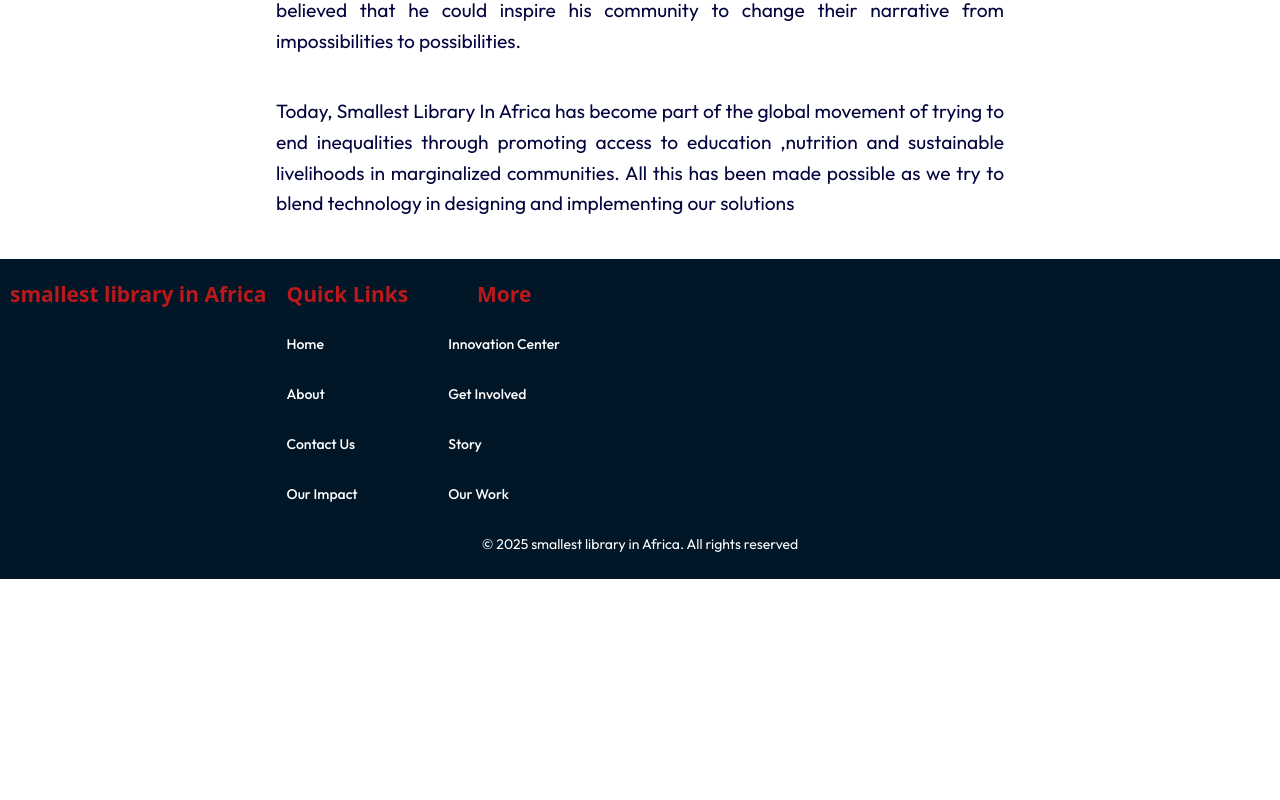
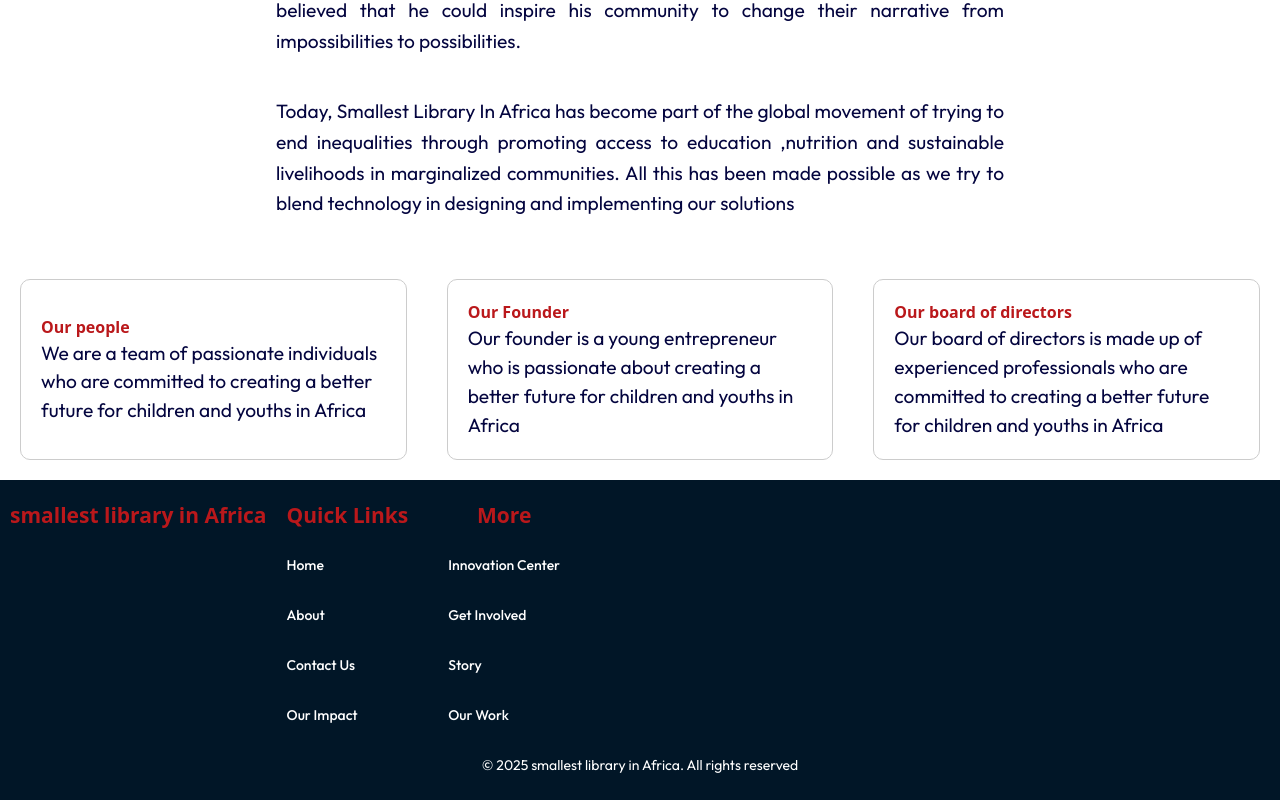
Before and after one commit to SoftNetinnovationlabs/smallestlibraryinafrica, a React (Vite) app in the folder frontend/: page /about in a window 1280 px wide. Shown: the part 1621-2421 px from the top of the page. Before the commit the page ends 2200 px from the top, so only its background shows below. Built offline with nearby package versions, Linux system fonts and the light colour scheme; the HTML template or start-up script is replaced by a standard one; a web font is replaced by a local one.

Commit message:
adds story

```diff
--- a/frontend/src/Pages/About/_Layouts/Story/Story.css
+++ b/frontend/src/Pages/About/_Layouts/Story/Story.css
@@ -9,6 +9,7 @@
     gap: 20px;
     text-align: justify;
 }
+
 
 .story__container__title{
     font-size: 2rem;
@@ -22,3 +23,25 @@
     line-height: 1.6;
 
 }
+@media screen and (max-width: 768px){
+    .story__container{
+        width: 100%;
+    }
+}
+
+.about__container{
+    display: flex;
+    flex-wrap: wrap;
+}
+.about__card{
+    flex: 1 1 200px;
+    display: flex;
+    flex-direction: column;
+    justify-content: center;
+    align-items: center;
+    padding: 20px;
+    gap: 20px;
+    margin: 20px;
+    border: 1px solid #ccc;
+    border-radius: 10px;
+}
--- a/frontend/src/Pages/About/_Layouts/Story/Story.jsx
+++ b/frontend/src/Pages/About/_Layouts/Story/Story.jsx
@@ -40,6 +40,39 @@ const Story = () => {
           </p>
         </div>
       </div>
+      <section className="about__container">
+        <div className="about__card">
+          <div className="about__content">
+            <h4>Our people</h4>
+            <p>
+              {" "}
+              We are a team of passionate individuals who are committed to
+              creating a better future for children and youths in Africa
+            </p>
+          </div>
+        </div>
+        <div className="about__card">
+          <div className="about__content">
+            <h4>Our Founder</h4>
+            <p>
+              {" "}
+              Our founder is a young entrepreneur who is passionate about
+              creating a better future for children and youths in Africa
+            </p>
+          </div>
+        </div>
+        <div className="about__card">
+          <div className="about__content">
+            <h4>Our board of directors</h4>
+            <p>
+              {" "}
+              Our board of directors is made up of experienced professionals who
+              are committed to creating a better future for children and youths
+              in Africa
+              </p>
+          </div>
+        </div>
+      </section>
     </div>
   );
 };
```
